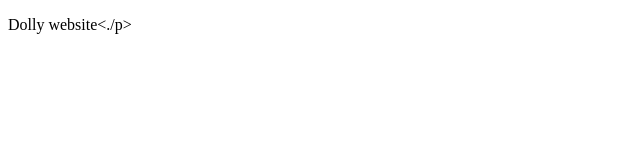
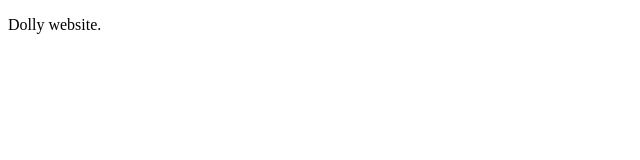
Before and after one commit to conedo/git-lesson, a plain HTML site: page index.html in a window 1280 px wide. Shown: the full height of the page, 0-640 px from the left. Drawn offline with Linux system fonts and the light colour scheme.

Commit message:
made some changes

```diff
--- a/index.html
+++ b/index.html
@@ -6,6 +6,6 @@
     <title>my website</title>
 </head>
 <body>
-    <p>Dolly website<./p>
+    <p>Dolly website.</p>
 </body>
 </html>
```
Also changed, not shown: 1 other file.
